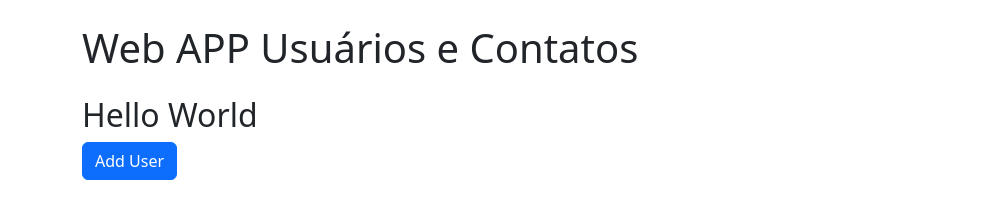
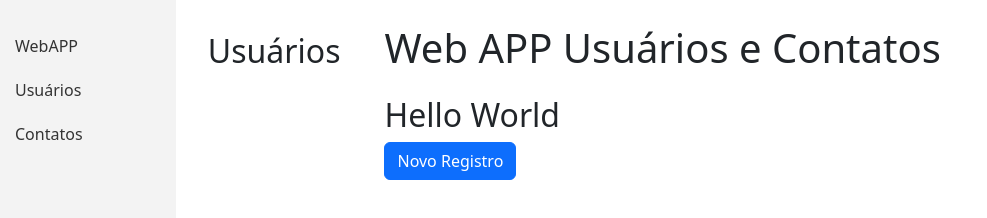
Before and after one commit to avituo/web-APP, a plain HTML site: page index.html in a window 1280 px wide. Shown: the whole page, without its empty margins (0-987 px from the left). Drawn offline with nearby package versions, Linux system fonts and the light colour scheme.

Commit message:
Starting implementation of sidebar

```diff
--- a/index.html
+++ b/index.html
@@ -7,12 +7,30 @@
     <link href="https://cdn.jsdelivr.net/npm/bootstrap@5.3.0/dist/css/bootstrap.min.css" rel="stylesheet">
 </head>
 <body>
+<!-- Sidebar -->
+<div class="sidebar">
+    <a href="#" id="mainMenu">WebAPP</a>
+    <a href="#" id="showUsers">Usuários</a>
+    <a href="#" id="showContacts">Contatos</a>
+</div>
+
+<div class="main-content">
+    <div id="usersSection">
+        <h2>Usuários</h2>
+        <ul class="list-group" id="usersList"></ul>
+    </div>
+    <div id="contactsSection" class="hidden">
+        <h2>Contacts</h2>
+        <ul class="list-group" id="contactsList"></ul>
+    </div>
+</div>
+
 <div class="container">
     <h1 class="my-4">Web APP Usuários e Contatos</h1>
 
     <div class="mb-4">
         <h2>Hello World</h2>
-        <button class="btn btn-primary mb-3" id="helloWorldBtn">Add User</button>
+        <button class="btn btn-primary mb-3" id="helloWorldBtn">Novo Registro</button>
     </div>
 
     <script src="https://cdn.jsdelivr.net/npm/bootstrap@5.3.0/dist/js/bootstrap.bundle.min.js"></script>
@@ -20,3 +38,36 @@
 </div>
 </body>
 </html>
+
+<style>
+    body {
+        display: flex;
+    }
+
+    .sidebar {
+        width: 250px;
+        height: 100vh;
+        background-color: #f3f3f3;
+        padding-top: 1.5rem;
+    }
+
+    .sidebar a {
+        padding: 10px 15px;
+        display: block;
+        color: #333;
+        text-decoration: none;
+    }
+
+    .sidebar a:hover {
+        background-color: #ddd;
+    }
+
+    .main-content {
+        flex-grow: 1;
+        padding: 2rem;
+    }
+
+    .hidden {
+        display: none;
+    }
+</style>
```
